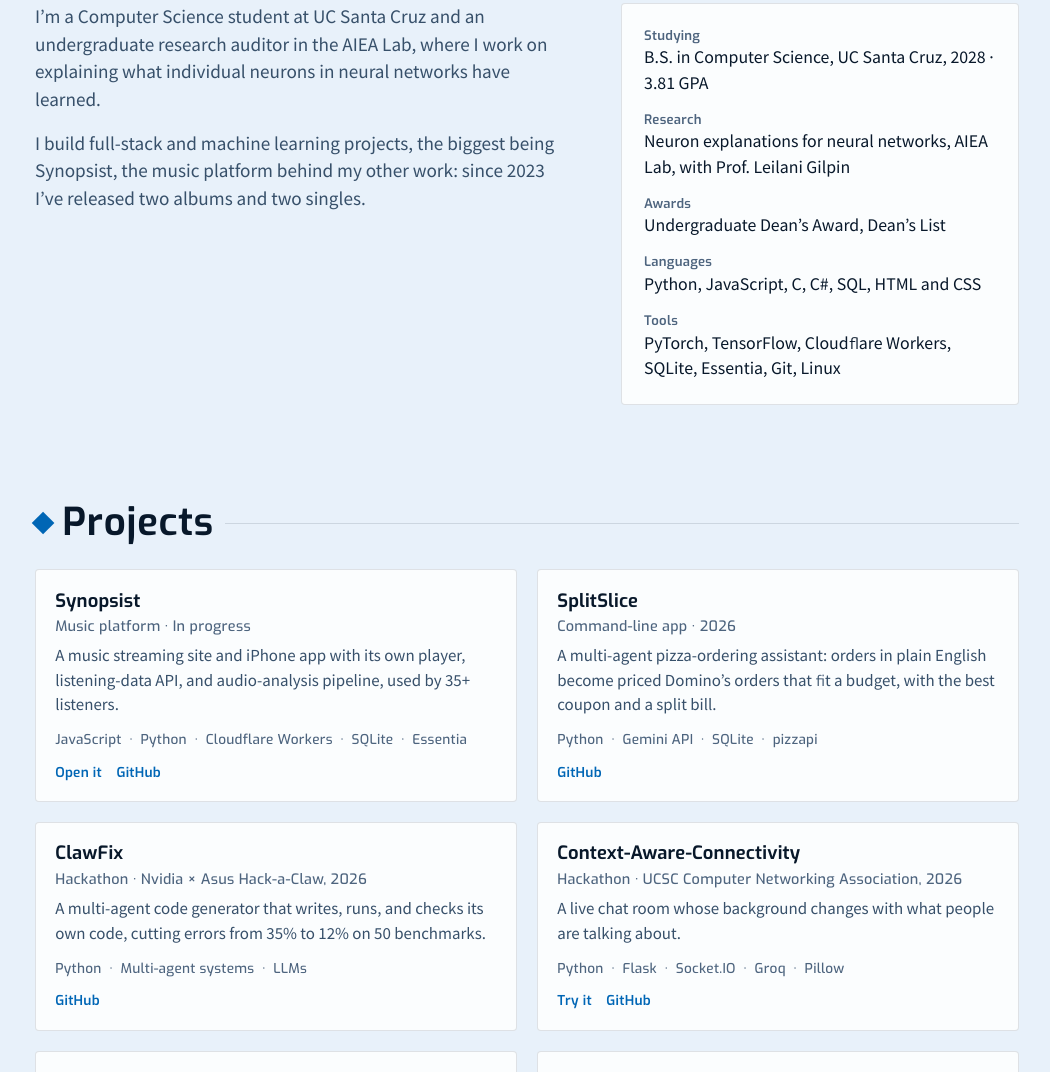
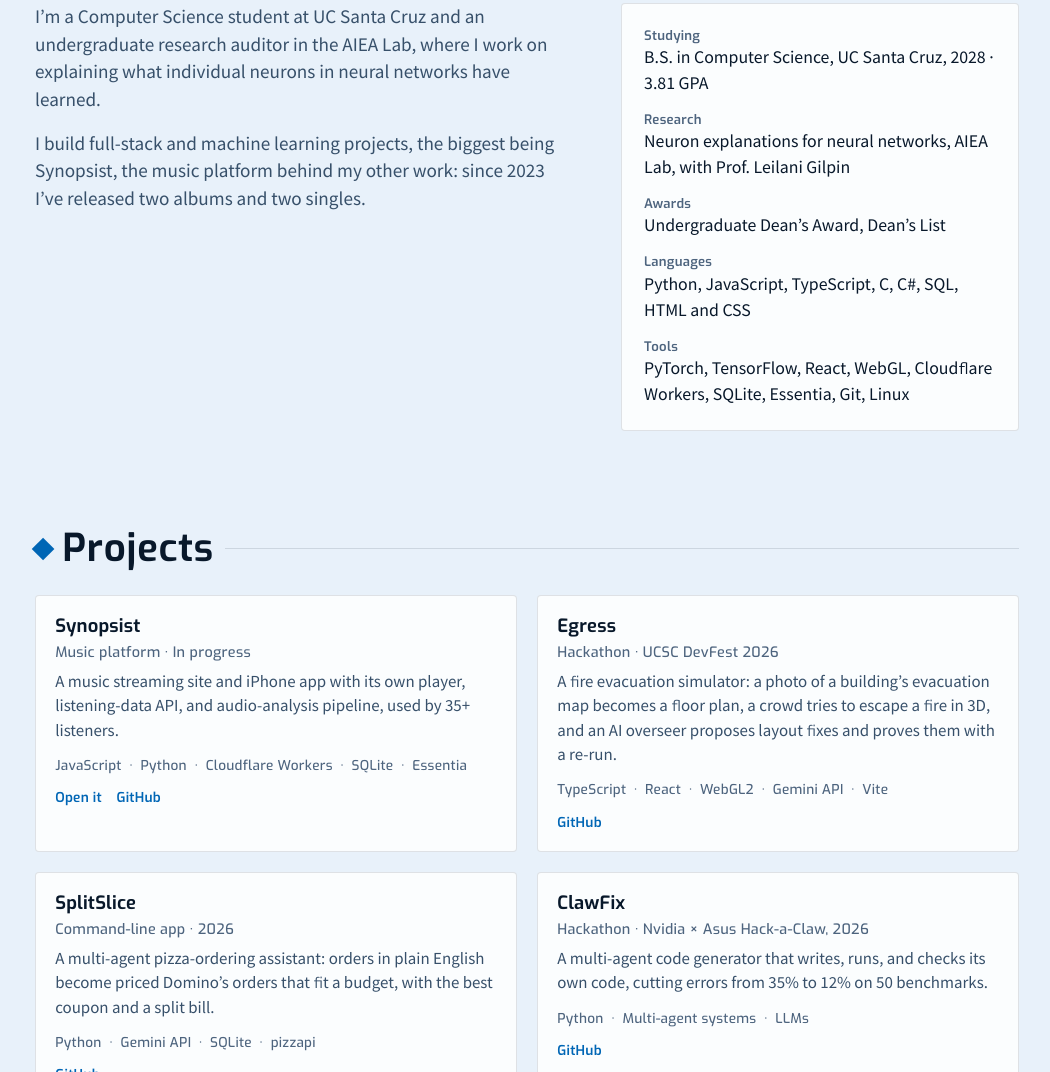
Before and after one commit to OsloHaggadone/oslohaggadone.github.io, a plain HTML site: page index.html in a window 1280 px wide. Shown: the part 913-1985 px from the top of the page, without its empty margins (113-1163 px from the left). Drawn offline with Linux system fonts and the light colour scheme.

Commit message:
Egress, the fire evacuation simulator from UCSC DevFest 2026, on the front page and the Projects page; TypeScript, React, and WebGL in About me

```diff
--- a/index.html
+++ b/index.html
@@ -68,8 +68,8 @@
             <div><dt>Studying</dt><dd>B.S. in Computer Science, UC Santa Cruz, 2028 · 3.81 GPA</dd></div>
             <div><dt>Research</dt><dd>Neuron explanations for neural networks, AIEA Lab, with Prof. Leilani Gilpin</dd></div>
             <div><dt>Awards</dt><dd>Undergraduate Dean’s Award, Dean’s List</dd></div>
-            <div><dt>Languages</dt><dd>Python, JavaScript, C, C#, SQL, HTML and CSS</dd></div>
-            <div><dt>Tools</dt><dd>PyTorch, TensorFlow, Cloudflare Workers, SQLite, Essentia, Git, Linux</dd></div>
+            <div><dt>Languages</dt><dd>Python, JavaScript, TypeScript, C, C#, SQL, HTML and CSS</dd></div>
+            <div><dt>Tools</dt><dd>PyTorch, TensorFlow, React, WebGL, Cloudflare Workers, SQLite, Essentia, Git, Linux</dd></div>
           </dl>
         </div>
       </section>
@@ -83,6 +83,13 @@
             <p>A music streaming site and iPhone app with its own player, listening-data API, and audio-analysis pipeline, used by 35+ listeners.</p>
             <ul class="tags" aria-label="Made with"><li>JavaScript</li><li>Python</li><li>Cloudflare Workers</li><li>SQLite</li><li>Essentia</li></ul>
             <ul class="listen" aria-label="Links for Synopsist"><li><a href="Synopsist/">Open it</a></li><li><a href="https://github.com/OsloHaggadone/Synopsist" target="_blank" rel="noopener">GitHub</a></li></ul>
+          </li>
+          <li class="box">
+            <h3>Egress</h3>
+            <p class="project-meta">Hackathon · UCSC DevFest 2026</p>
+            <p>A fire evacuation simulator: a photo of a building’s evacuation map becomes a floor plan, a crowd tries to escape a fire in 3D, and an AI overseer proposes layout fixes and proves them with a re-run.</p>
+            <ul class="tags" aria-label="Made with"><li>TypeScript</li><li>React</li><li>WebGL2</li><li>Gemini API</li><li>Vite</li></ul>
+            <ul class="listen" aria-label="Links for Egress"><li><a href="https://github.com/OsloHaggadone/Egress-Hackathon-" target="_blank" rel="noopener">GitHub</a></li></ul>
           </li>
           <li class="box">
             <h3>SplitSlice</h3>
```
Also changed, not shown: projects/index.html (+12 -0 lines).
